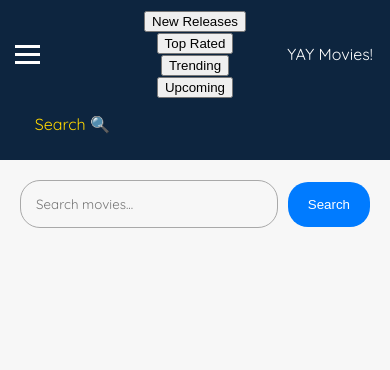
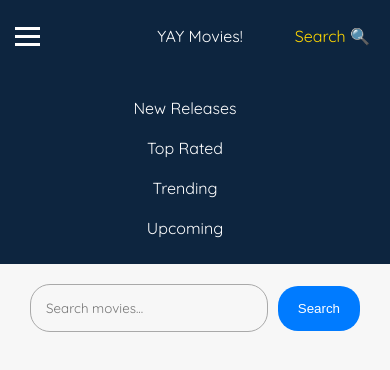
Before and after one commit to joseph-johnson27001/movie_database, a Vue app: page / in a window 390 px wide. Both pictures are taken after a click on the button 65 px from the left and 36 px from the top of the page. Shown: the top 370 px of the page. Built offline with nearby package versions, Linux system fonts and the light colour scheme.

Commit message:
Nav and main padding

```diff
--- a/src/App.vue
+++ b/src/App.vue
@@ -49,5 +49,6 @@ main {
   margin: 0px auto;
   min-height: 100vh;
   padding-bottom: 10px;
+  padding: 0px 10px 10px 10px;
 }
 </style>
--- a/src/components/NavBar.vue
+++ b/src/components/NavBar.vue
@@ -7,13 +7,6 @@
           <span></span>
           <span></span>
         </button>
-        <div class="additional-btn-container" v-if="this.isMenuOpen">
-          <button @click="navigateTo('new-releases')">New Releases</button>
-          <button @click="navigateTo('top-rated')">Top Rated</button>
-          <button @click="navigateTo('trending')">Trending</button>
-          <button @click="navigateTo('upcoming')">Upcoming</button>
-        </div>
-
         <ul class="nav-btn-container main-btn-container">
           <li>
             <router-link
@@ -62,6 +55,42 @@
           </ul>
         </div>
       </div>
+      <div class="additional-btn-container" v-if="this.isMenuOpen">
+        <ul class="additional-btn-list">
+          <li>
+            <router-link
+              to="/new-releases"
+              :class="{ active: isActive('New Releases') }"
+              @click="clearSearchHistory"
+              >New Releases</router-link
+            >
+          </li>
+          <li>
+            <router-link
+              to="/top-rated"
+              :class="{ active: isActive('Top Rated') }"
+              @click="clearSearchHistory"
+              >Top Rated</router-link
+            >
+          </li>
+          <li>
+            <router-link
+              to="/trending"
+              :class="{ active: isActive('Trending') }"
+              @click="clearSearchHistory"
+              >Trending</router-link
+            >
+          </li>
+          <li>
+            <router-link
+              to="/upcoming"
+              :class="{ active: isActive('Upcoming') }"
+              @click="clearSearchHistory"
+              >Upcoming</router-link
+            >
+          </li>
+        </ul>
+      </div>
     </div>
   </nav>
 </template>
@@ -81,9 +110,13 @@ export default {
     },
     clearSearchHistory() {
       this.state.searchQuery = "";
+      this.closeMenu();
     },
     toggleMenu() {
       this.isMenuOpen = !this.isMenuOpen;
+    },
+    closeMenu() {
+      this.isMenuOpen = false;
     },
   },
 };
@@ -103,6 +136,15 @@ nav {
 
 .additional-btn-container {
   display: none;
+}
+
+.additional-btn-list {
+  display: flex;
+  flex-direction: column;
+}
+
+.additional-btn-list li {
+  padding-top: 20px;
 }
 .main-container {
   display: grid;
```
